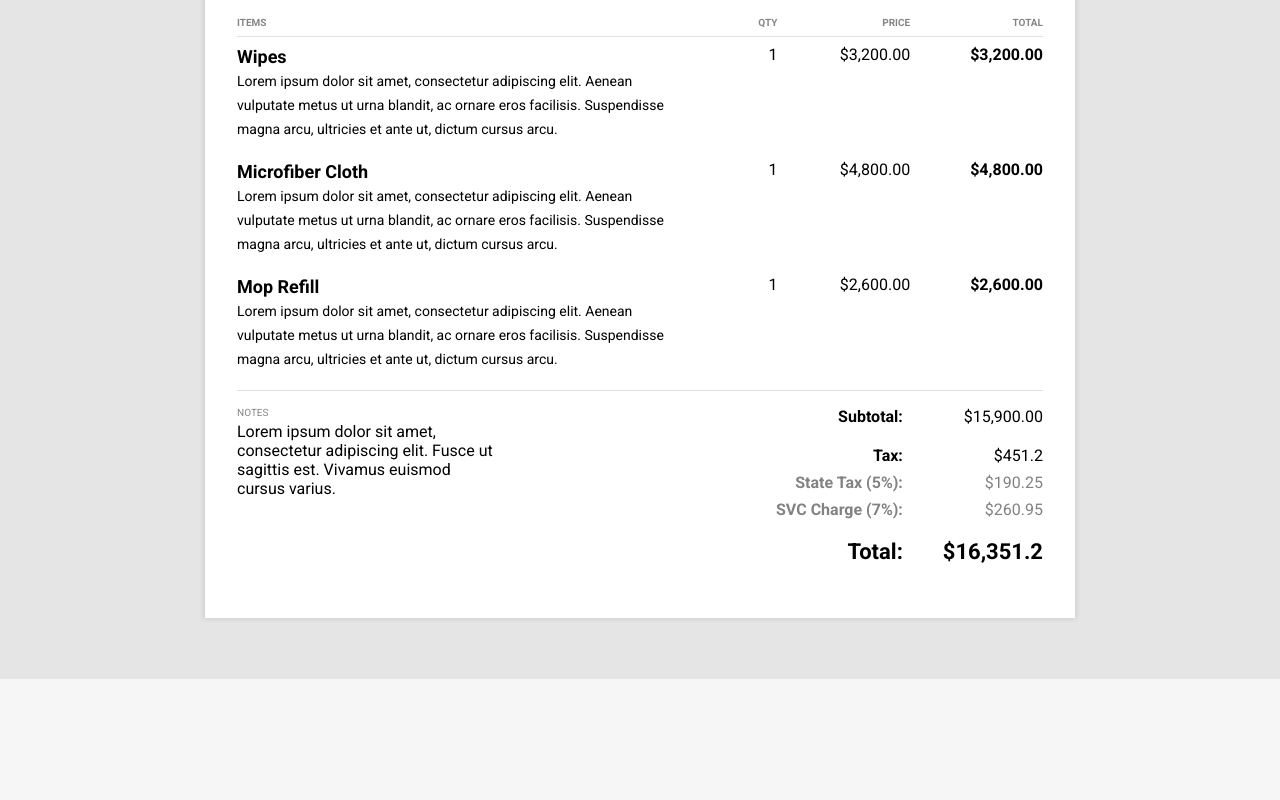
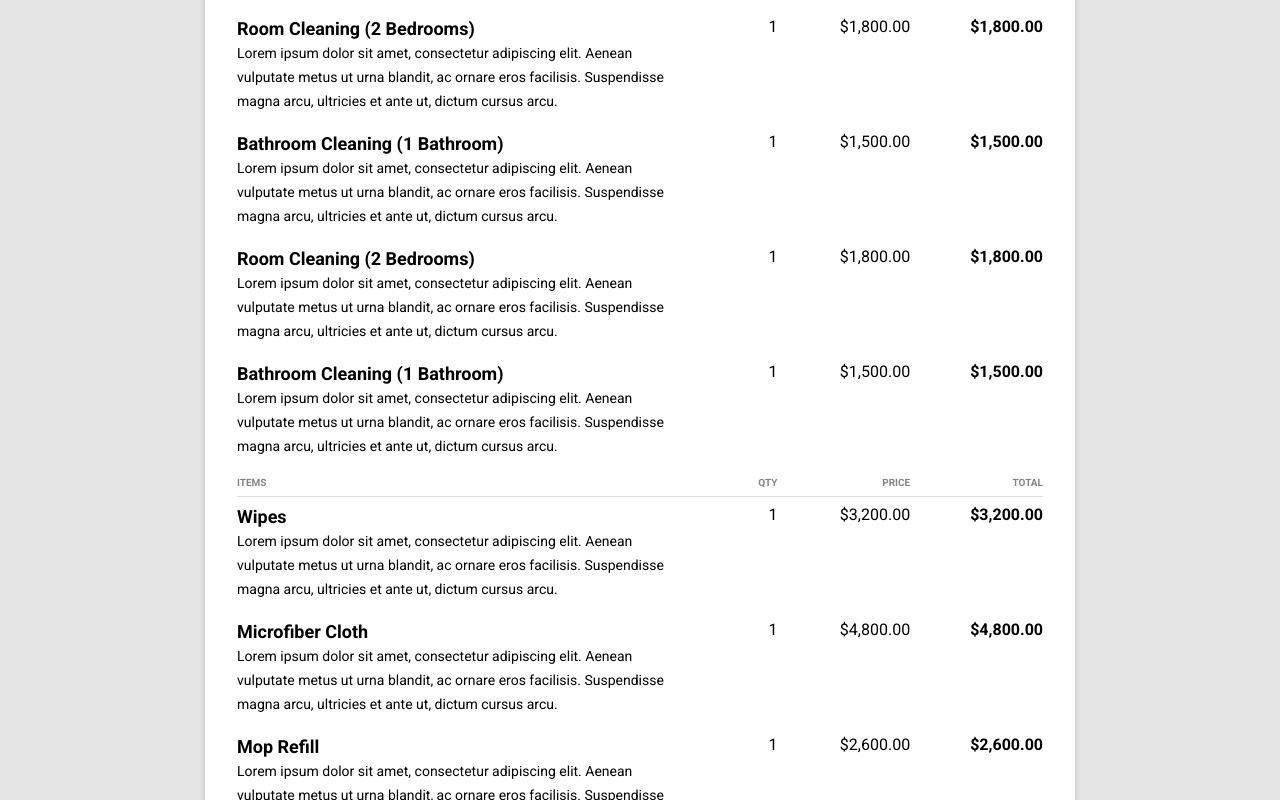
Before and after one commit to fahim693/home-dashboard, a React (Create React App) app: page /generate-invoice in a window 1280 px wide. Shown: the part 800-1600 px from the top of the page. Before the commit the page ends 1479 px from the top, so only its background shows below. Built offline with nearby package versions, Linux system fonts and the light colour scheme.

Commit message:
split pdf to pages

```diff
--- a/src/components/Invoice/Invoice.js
+++ b/src/components/Invoice/Invoice.js
@@ -8,6 +8,34 @@ const services = [
         qty: '1',
         price: '2,000.00',
         total: '2,000.00'
+    },
+    {
+        name: 'Room Cleaning (2 Bedrooms)',
+        description: 'Lorem ipsum dolor sit amet, consectetur adipiscing elit. Aenean vulputate metus ut urna blandit, ac ornare eros facilisis. Suspendisse magna arcu, ultricies et ante ut, dictum cursus arcu.',
+        qty: '1',
+        price: '1,800.00',
+        total: '1,800.00'
+    },
+    {
+        name: 'Bathroom Cleaning (1 Bathroom)',
+        description: 'Lorem ipsum dolor sit amet, consectetur adipiscing elit. Aenean vulputate metus ut urna blandit, ac ornare eros facilisis. Suspendisse magna arcu, ultricies et ante ut, dictum cursus arcu.',
+        qty: '1',
+        price: '1,500.00',
+        total: '1,500.00'
+    },
+    {
+        name: 'Room Cleaning (2 Bedrooms)',
+        description: 'Lorem ipsum dolor sit amet, consectetur adipiscing elit. Aenean vulputate metus ut urna blandit, ac ornare eros facilisis. Suspendisse magna arcu, ultricies et ante ut, dictum cursus arcu.',
+        qty: '1',
+        price: '1,800.00',
+        total: '1,800.00'
+    },
+    {
+        name: 'Bathroom Cleaning (1 Bathroom)',
+        description: 'Lorem ipsum dolor sit amet, consectetur adipiscing elit. Aenean vulputate metus ut urna blandit, ac ornare eros facilisis. Suspendisse magna arcu, ultricies et ante ut, dictum cursus arcu.',
+        qty: '1',
+        price: '1,500.00',
+        total: '1,500.00'
     },
     {
         name: 'Room Cleaning (2 Bedrooms)',
@@ -48,6 +76,35 @@ const items = [
         price: '2,600.00',
         total: '2,600.00'
     },
+    {
+        name: 'Microfiber Cloth',
+        description: 'Lorem ipsum dolor sit amet, consectetur adipiscing elit. Aenean vulputate metus ut urna blandit, ac ornare eros facilisis. Suspendisse magna arcu, ultricies et ante ut, dictum cursus arcu.',
+        qty: '1',
+        price: '4,800.00',
+        total: '4,800.00'
+    },
+    {
+        name: 'Mop Refill',
+        description: 'Lorem ipsum dolor sit amet, consectetur adipiscing elit. Aenean vulputate metus ut urna blandit, ac ornare eros facilisis. Suspendisse magna arcu, ultricies et ante ut, dictum cursus arcu.',
+        qty: '1',
+        price: '2,600.00',
+        total: '2,600.00'
+    },
+    {
+        name: 'Microfiber Cloth',
+        description: 'Lorem ipsum dolor sit amet, consectetur adipiscing elit. Aenean vulputate metus ut urna blandit, ac ornare eros facilisis. Suspendisse magna arcu, ultricies et ante ut, dictum cursus arcu.',
+        qty: '1',
+        price: '4,800.00',
+        total: '4,800.00'
+    },
+    {
+        name: 'Mop Refill',
+        description: 'Lorem ipsum dolor sit amet, consectetur adipiscing elit. Aenean vulputate metus ut urna blandit, ac ornare eros facilisis. Suspendisse magna arcu, ultricies et ante ut, dictum cursus arcu.',
+        qty: '1',
+        price: '2,600.00',
+        total: '2,600.00'
+    },
+
 
 ]
 
--- a/src/pages/Invoice.js
+++ b/src/pages/Invoice.js
@@ -3,7 +3,8 @@ import React, { useRef } from 'react'
 import InvoicePage from '../components/Invoice/Invoice';
 import html2canvas from 'html2canvas';
 import jsPDF from 'jspdf';
-import '../styles/invoice.css';
+import '../styles/invoice.css'
+
 
 const Invoice = () => {
     const invoiceRef = useRef();
@@ -13,15 +14,24 @@ const Invoice = () => {
         html2canvas(input)
             .then((canvas) => {
                 const imgData = canvas.toDataURL('image/png');
+                const pdf = new jsPDF('p', 'mm');
+                var width = pdf.internal.pageSize.getWidth() - 2 * 3;
+                var height = pdf.internal.pageSize.getHeight();
+                var position = 0;
+                var imgHeight = canvas.height * width / canvas.width;
+                var heightLeft = imgHeight;
+                pdf.addImage(imgData, 'PNG', 0, position, width, imgHeight);
+                heightLeft -= height;
 
-                const pdf = new jsPDF();
-                var width = pdf.internal.pageSize.getWidth();
-                var height = pdf.internal.pageSize.getHeight();
-                pdf.addImage(imgData, 'PNG', 0, 0, width, height);
+                while (heightLeft >= 0) {
+                    position = heightLeft - imgHeight;
+                    pdf.addPage();
+                    pdf.addImage(imgData, 'PNG', 0, position, width, imgHeight);
+                    heightLeft -= height;
+                }
                 pdf.save("Invoice.pdf");
             });
     }
-
     return (
         <div style={{ backgroundColor: '#e5e5e5', paddingBottom: 61 }}>
             <div className='hide-print' style={{ backgroundColor: '#333', marginBottom: 61 }}>
@@ -61,6 +71,7 @@ const Invoice = () => {
             <div className='print-only' style={{ backgroundColor: '#fff', boxShadow: '0px 0px 5.08092px 1.01618px rgba(0, 0, 0, 0.12)', maxWidth: 870, margin: '0 auto' }} ref={invoiceRef}>
                 <InvoicePage />
             </div>
+
         </div >
     )
 }
```
